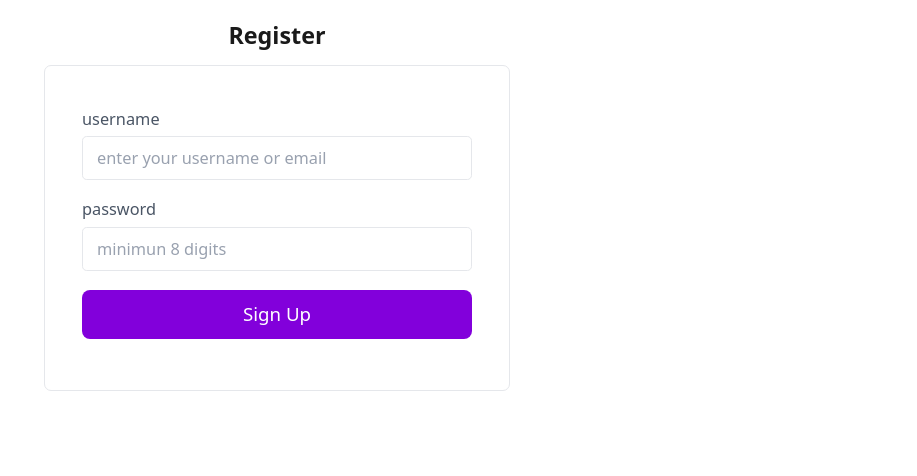
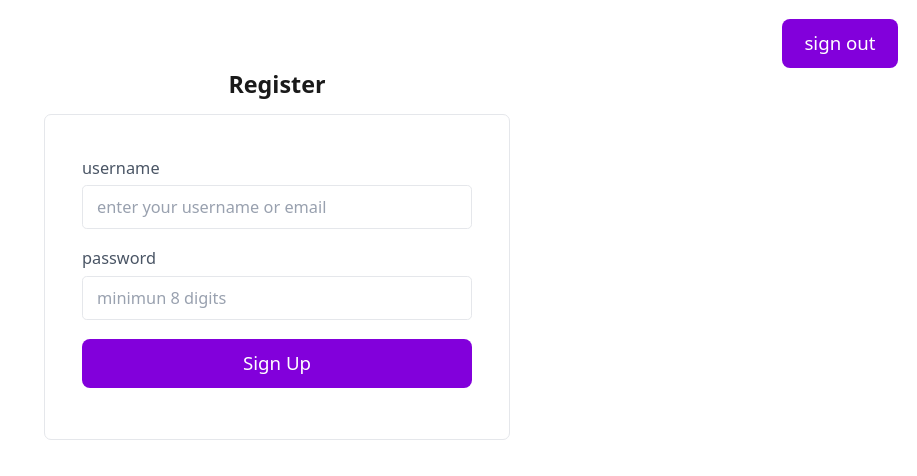
Before and after one commit to weily10/finance-app, a Vue app: page /register in a window 1280 px wide. Shown: the top 476 px of the page, without its empty margins (363-1280 px from the left). Built offline with nearby package versions, Linux system fonts and the light colour scheme.

Commit message:
add logout button

```diff
--- a/src/App.vue
+++ b/src/App.vue
@@ -1,15 +1,22 @@
 <script setup lang="ts">
+import Button from "./components/buttons/Button.vue";
+import router from "./router";
 
-
-
- </script>
+function logout() {
+  sessionStorage.removeItem("token");
+  router.push({ name: "Login" });
+}
+</script>
 
 <template>
-
-  <div class="">
+  <div>
+    <div class="flex justify-end">
+      <div class="w-25">
+        <Button label="sign out" @onClick="logout"></Button>
+      </div>
+    </div>
     <router-view></router-view>
   </div>
-
 </template>
 
 <style scoped>
--- a/src/router/index.ts
+++ b/src/router/index.ts
@@ -2,6 +2,7 @@ import { createRouter, createWebHistory } from "vue-router";
 import Home from "../pages/Home.vue";
 import Login from "../pages/Login.vue";
 import Register from "../pages/Register.vue";
+import axios from "axios";
 
 const routes = [
   {
@@ -33,6 +34,12 @@ const router = createRouter({
 router.beforeEach((to, from, next) => {
   const token = sessionStorage.getItem("token"); // Or use Vuex, Pinia, etc.
 
+  if(token){
+    axios.defaults.headers.common["Authorization"] = `Bearer ${token}`;
+  }else{
+    delete axios.defaults.headers.common["Authorization"];
+  }
+
   if (to.meta.requiresAuth && !token) {
     next({ name: "Login" }); // Redirect to login if not authenticated
   } else {
```
